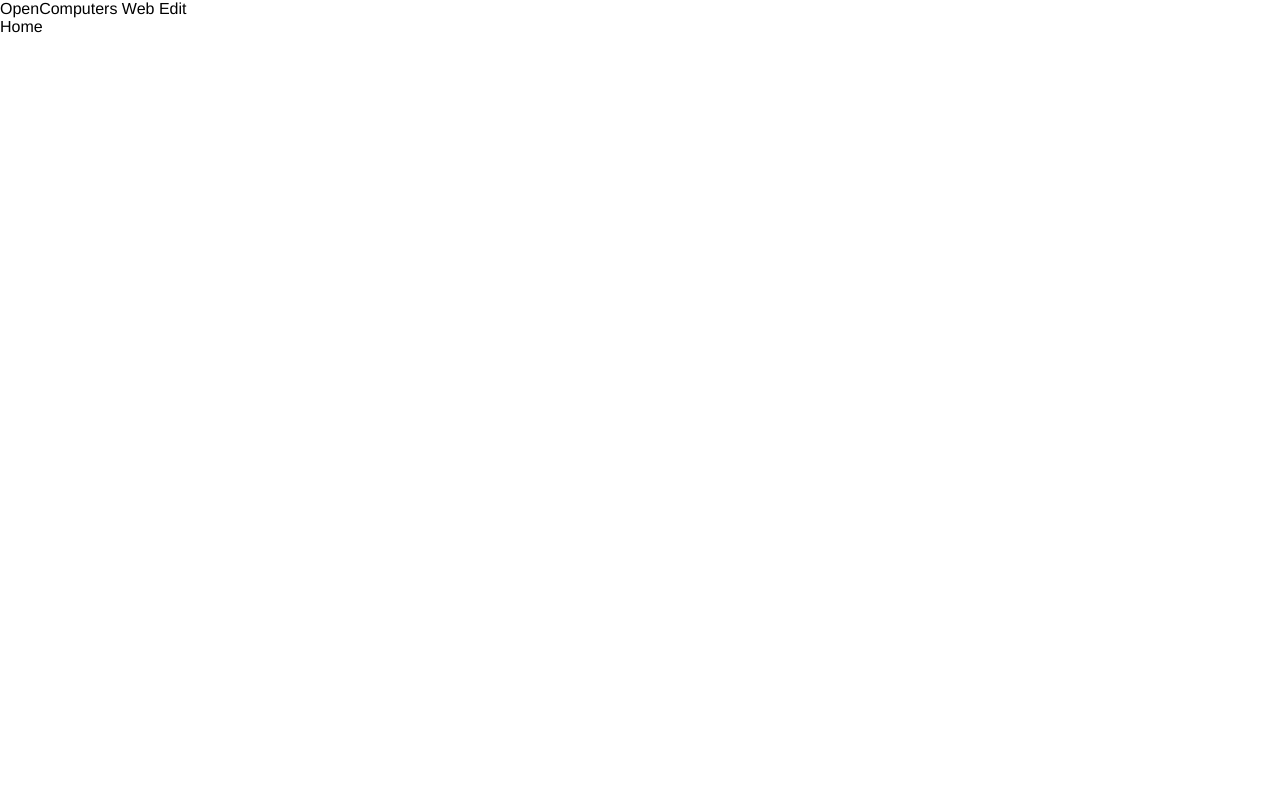
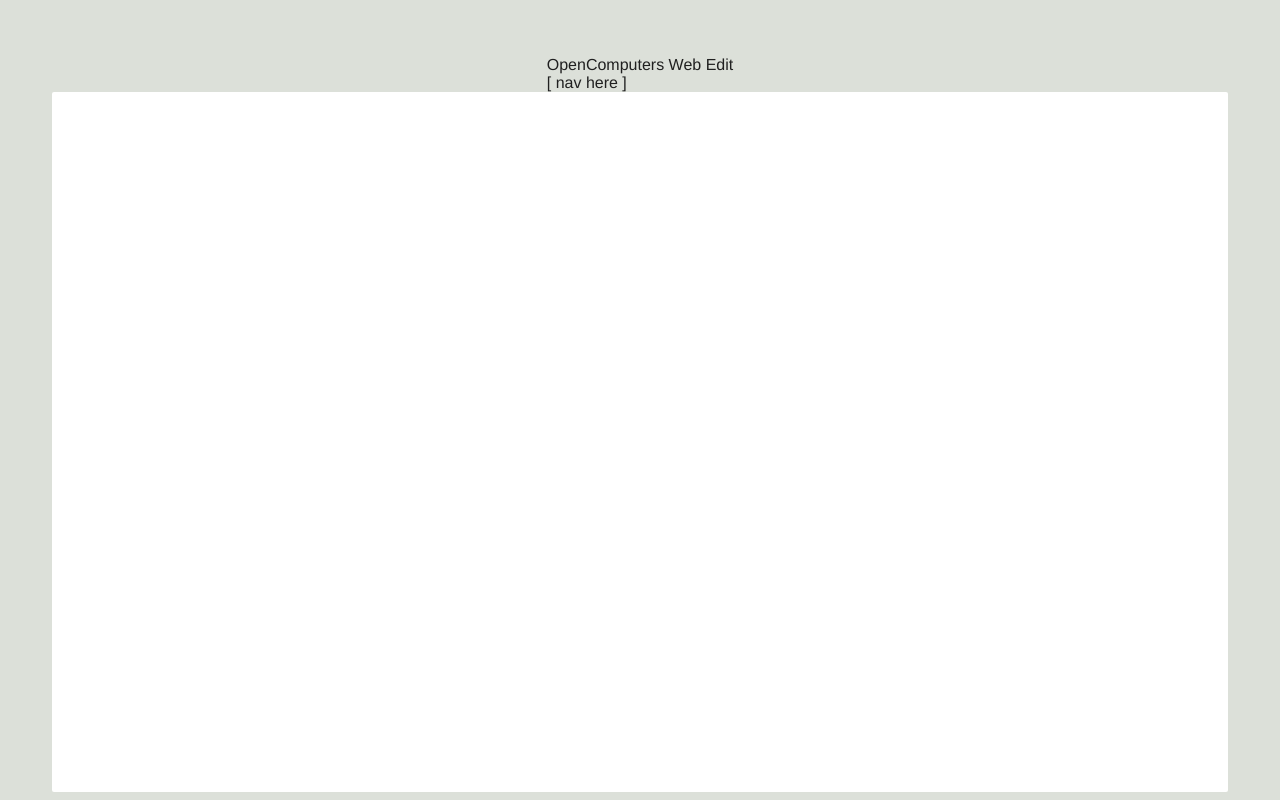
Before and after one commit to BiohazardStuff/opencomputers-web-edit, a React app in the folder Client/: page / in a window 1280 px wide. Built offline with nearby package versions, Linux system fonts and the light colour scheme.

Commit message:
Element and styling restructure to add inner page wrapper element

```diff
--- /dev/null
+++ b/Client/src/components/app-body/AppBody.tsx
@@ -0,0 +1,12 @@
+import { Component } from "react";
+import * as React from "react";
+
+export default class AppBody extends Component<any, any> {
+  public render() {
+    return (
+      <div id="app-body">
+        { this.props.children }
+      </div>
+    );
+  }
+}
--- a/Client/src/components/app/App.tsx
+++ b/Client/src/components/app/App.tsx
@@ -4,16 +4,21 @@ import {
   BrowserRouter as Router,
   Switch,
   Route,
-} from "react-router-dom"
+} from "react-router-dom";
 
 import Home from "../home/Home";
 import Test from "../test/Test";
+import AppBody from "../app-body/AppBody";
+import PageHeader from "../page-header/PageHeader";
 
 export default class App extends Component<any, any> {
   render() {
     return (
+      <div id="app">
+        <PageHeader headerText="[ nav here ]" />
+
+        <AppBody>
           <Router>
-        <div id="router">
             <Switch>
               <Route path="/test">
                 <Test />
@@ -23,8 +28,9 @@ export default class App extends Component<any, any> {
                 <Home />
               </Route>
             </Switch>
+          </Router>
+        </AppBody>
       </div>
-      </Router>
     );
   }
 }
--- a/Client/src/components/home/Home.tsx
+++ b/Client/src/components/home/Home.tsx
@@ -1,7 +1,5 @@
 import { Component, ReactNode } from "react";
 import * as React from "react";
-
-import PageHeader from "../page-header/PageHeader";
 
 import * as styles from "./Home.module.scss";
 
@@ -9,7 +7,6 @@ export default class Home extends Component<any, any> {
   public render(): ReactNode {
     return (
       <div className={ styles.home }>
-        <PageHeader headerText="Home" />
       </div>
     );
   }
--- a/Client/src/components/page-header/PageHeader.module.scss
+++ b/Client/src/components/page-header/PageHeader.module.scss
@@ -4,6 +4,11 @@
   background: $brand-background-color;
   display: flex;
   height: 3em;
+
+  width: 100%;
+  position: fixed;
+  top: 0;
+  left: 0;
 }
 
 .brand-text {
--- a/Client/src/components/test/Test.module.scss
+++ b/Client/src/components/test/Test.module.scss
@@ -1,9 +1,6 @@
 @import 'src/css/theme';
 
-.test {
-  background: $background-color;
-  color: $foreground-color;
-}
+.test {}
 
 .labeled-field {
   padding: 5px;
--- a/Client/src/components/test/Test.tsx
+++ b/Client/src/components/test/Test.tsx
@@ -2,7 +2,6 @@ import { Component, ComponentProps, ReactNode, RefObject } from "react";
 import * as React from "react";
 
 import WebEditClient from "../../classes/web-edit-client";
-import PageHeader from "../page-header/PageHeader";
 
 import * as styles from "./Test.module.scss";
 
@@ -31,8 +30,6 @@ export default class Test extends Component<any, any> {
   public render(): ReactNode {
     return (
       <div className={ styles.test }>
-        <PageHeader headerText="Test Tool" />
-
         <div className={ styles.labeledField }>
           <label>Computer UUID</label>
           <span id="computer-uuid" ref={ this._uuidOutput } />
--- a/Client/src/css/base.scss
+++ b/Client/src/css/base.scss
@@ -2,6 +2,7 @@
 
 @import "elements";
 @import "interface";
+@import "layout";
 
 *, *::before, *::after {
   box-sizing: border-box;
@@ -13,8 +14,3 @@
 body {
   margin: 0;
 }
-
-html, body, #app, #router, #router > div {
-  height: 100vh;
-  max-height: 100vh;
-}
--- /dev/null
+++ b/Client/src/css/layout.scss
@@ -0,0 +1,34 @@
+@import "src/css/theme";
+
+html, body, #root, #app {
+  min-height: 100vh;
+}
+
+#app-body, #app-body > div {
+  height: 100%;
+}
+
+#app {
+  display: flex;
+  align-items: center;
+  flex-direction: column;
+
+  // Accommodate header + 0.5em spacing top and bottom
+  padding: 3.5em 0 0.5em;
+
+  background: $background-color;
+  color: $foreground-color;
+}
+
+#app-body {
+  // Stretch to fill available space
+  flex: 1;
+
+  background: #ffffff;
+  border-radius: 2px;
+  padding: 10px;
+
+  // Maintain reasonable with
+  width: 100%;
+  max-width: 1176px;
+}
--- a/Client/src/index.html
+++ b/Client/src/index.html
@@ -11,6 +11,6 @@
     <script crossorigin src="https://unpkg.com/react-dom@16/umd/react-dom.development.js"></script>
   </head>
   <body>
-    <div id="app"></div>
+    <div id="root"></div>
   </body>
 </html>
--- a/Client/src/index.tsx
+++ b/Client/src/index.tsx
@@ -7,5 +7,5 @@ import "./css/base.scss";
 
 ReactDOM.render(
   <App />,
-  document.getElementById("app")
+  document.getElementById("root")
 );
```
Lines whose indentation alone changed are shown as unchanged.
